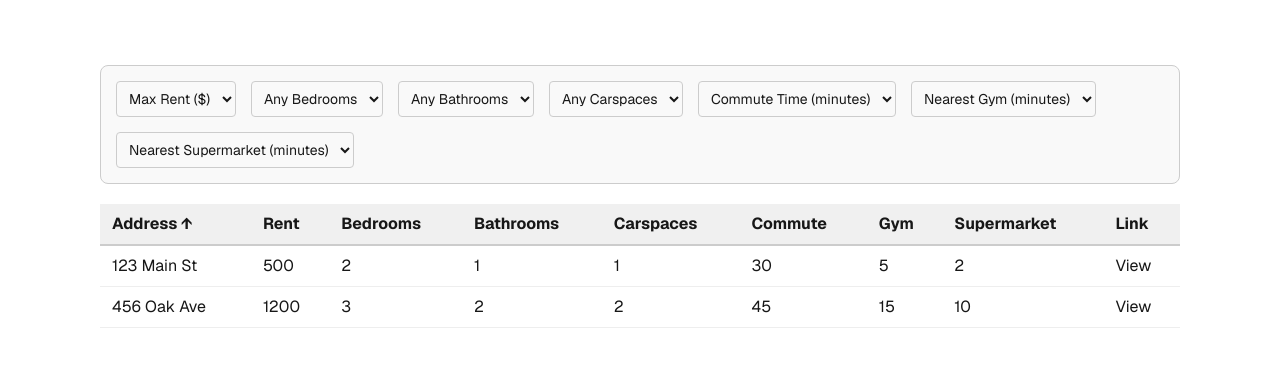
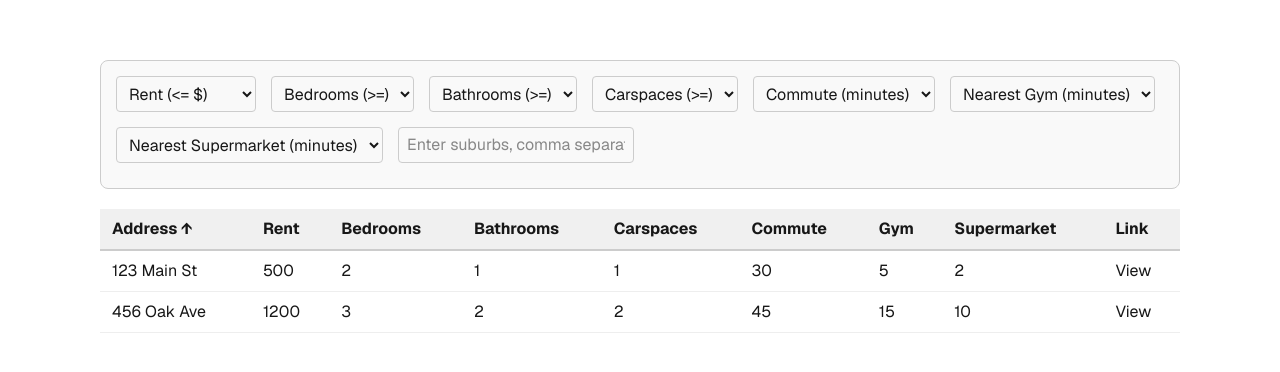
Before and after one commit to James-William-Clark/rentalfinder, a Next.js app: page / in a window 1280 px wide. Shown: the part 204-576 px from the top of the page. Built offline with nearby package versions, Linux system fonts and the light colour scheme.

Commit message:
Fixed issue where commas couldn't be typed in

```diff
--- a/src/app/tableFilters.tsx
+++ b/src/app/tableFilters.tsx
@@ -1,56 +1,76 @@
 "use client";
-import React from "react";
-
-type NumericRanges = Record<string, number[]>;
+import React, { useState } from "react";
+import type { Rental } from "./rental";
 
 type TableFiltersProps = {
   tableFilters: Record<string, number | null>;
   setTableFilters: (key: string, value: number | null) => void;
-  numericRanges: NumericRanges;
+  numericRanges: Record<string, number[]>;
+  suburbs: string[];
+  setSuburbs: React.Dispatch<React.SetStateAction<string[]>>;
 };
 
-export const TableFilters: React.FC<TableFiltersProps> = ({ tableFilters, setTableFilters, numericRanges }) => {
+export const TableFilters: React.FC<TableFiltersProps> = ({
+  tableFilters,
+  setTableFilters,
+  numericRanges,
+}) => {
   const fieldLabels: Record<string, string> = {
-    rent: "Max Rent ($)",
+    rent: "Rent (<= $)",
+    bedrooms: "Bedrooms (>=)",
+    bathrooms: "Bathrooms (>=)",
+    carspaces: "Carspaces (>=)",
+    commute: "Commute (minutes)",
+    gym: "Nearest Gym (minutes)",
     supermarket: "Nearest Supermarket (minutes)",
-    gym: "Nearest Gym (minutes)",
-    commute: "Commute Time (minutes)",
   };
+  const [suburbsInput, setSuburbsInput] = useState("");
+
+  const suburbs = suburbsInput
+    .split(",")
+    .map((s) => s.trim())
+    .filter((s) => s.length > 0);
 
   return (
-    <div
-      style={{
-        display: "flex",
-        flexWrap: "wrap",
-        gap: "15px",
-        justifyContent: "flex-start",
-      }}
-    >
+    <div style={{ display: "flex", flexWrap: "wrap", gap: "15px", marginBottom: "10px" }}>
       {Object.keys(tableFilters).map((key) => (
         <select
           key={key}
           value={tableFilters[key] ?? ""}
-          onChange={(e) => setTableFilters(key, e.target.value ? Number(e.target.value) : null)}
+          onChange={(e) =>
+            setTableFilters(key, e.target.value ? Number(e.target.value) : null)
+          }
           style={{
-            minWidth: "120px",
+            minWidth: "140px",
             padding: "6px 8px",
             borderRadius: "4px",
             border: "1px solid #ccc",
-            fontSize: "14px",
             height: "36px",
           }}
         >
-          <option value="">
-            {fieldLabels[key] ?? `Any ${key.charAt(0).toUpperCase() + key.slice(1)}`}
-          </option>
-          {numericRanges[key].map((v) => (
+          <option value="">{fieldLabels[key] ?? key}</option>
+          {numericRanges[key].map((v, idx) => (
             <option key={v} value={v}>
-              {v === numericRanges[key][numericRanges[key].length - 1] ? `${v}+` : `≤ ${v}`}
+              {idx === numericRanges[key].length - 1 ? `${v}+` : `≤ ${v}`}
             </option>
           ))}
         </select>
       ))}
+
+      {/* Suburb input */}
+      <input
+        type="text"
+        placeholder="Enter suburbs, comma separated"
+        value={suburbsInput}
+        onChange={(e) => setSuburbsInput(e.target.value)}
+        style={{
+          minWidth: "200px",
+          padding: "6px 8px",
+          borderRadius: "4px",
+          border: "1px solid #ccc",
+          height: "36px",
+        }}
+      />
     </div>
-
   );
 };
```
